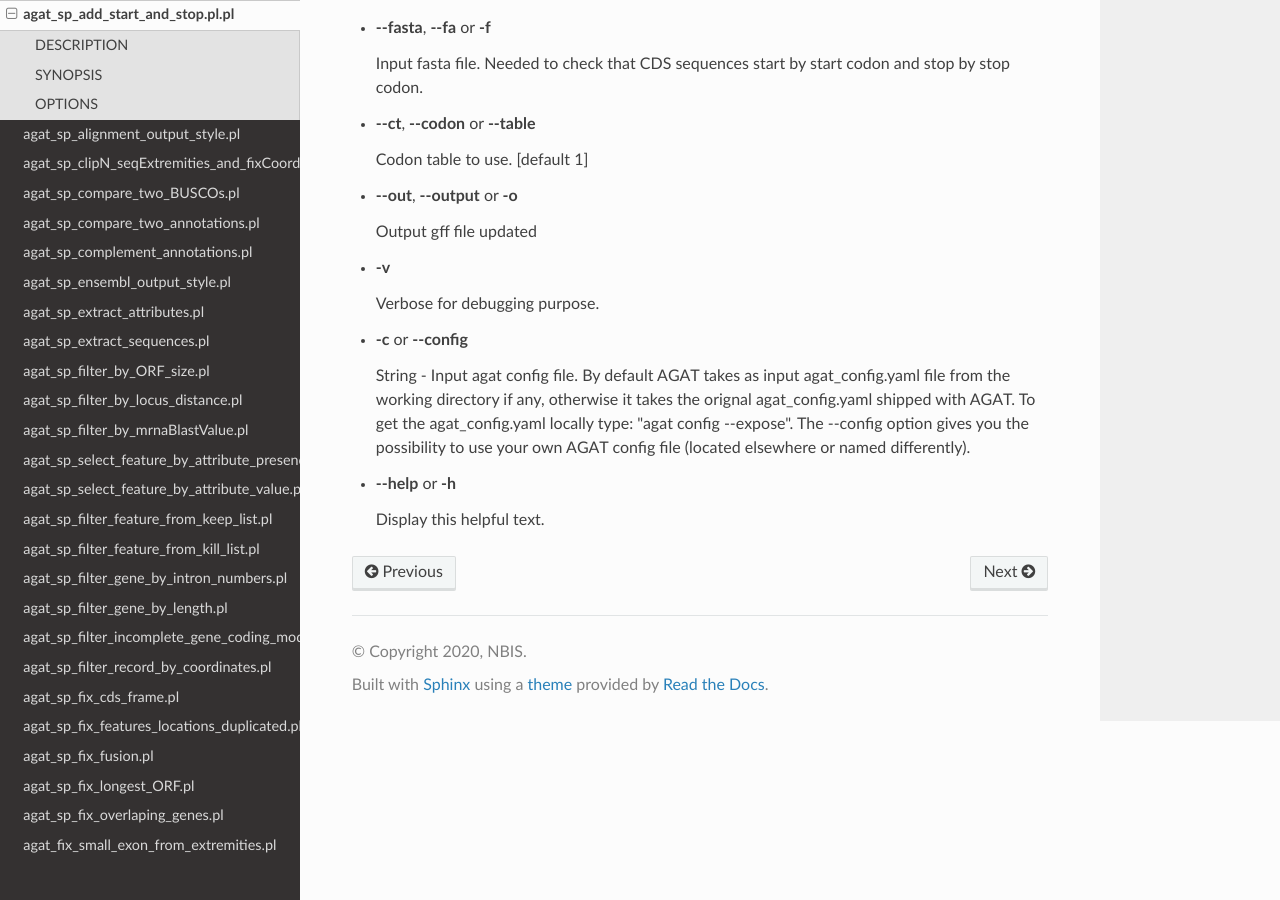
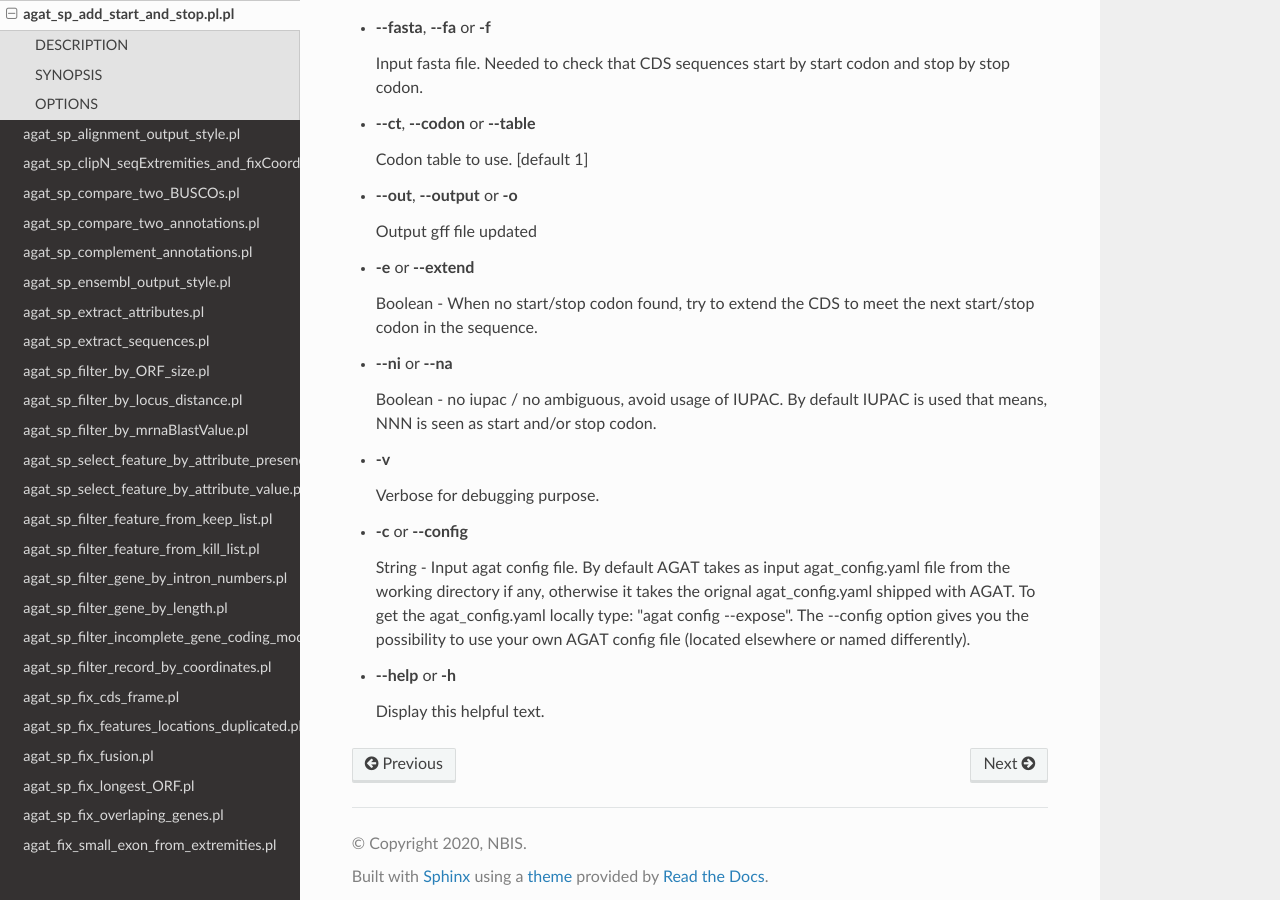
Before and after one commit to NBISweden/AGAT, a Sphinx documentation site: the page built from docs/tools/agat_sp_add_start_and_stop.md, in a window 1280 px wide and 900 px high, scrolled down 563 px. Built offline with Sphinx 7.4.7 and the Read the Docs theme 2.0.0, drawn with Linux system fonts in a browser that asks for light colours; pages that are not in the unit, such as notebooks, are missing from menus.

Commit message:
update to reflect add of option na/ni and -e/--extend

```diff
--- a/docs/tools/agat_sp_add_start_and_stop.md
+++ b/docs/tools/agat_sp_add_start_and_stop.md
@@ -31,6 +31,14 @@ agat_sp_add_start_and_stop.pl.pl --help
 
     Output gff file updated
 
+- **-e** or **--extend**
+
+    Boolean - When no start/stop codon found, try to extend the CDS to meet the next start/stop codon in the sequence.
+
+- **--ni** or **--na**
+
+    Boolean - no iupac / no ambiguous, avoid usage of IUPAC. By default IUPAC is used that means, NNN is seen as start and/or stop codon.
+
 - **-v**
 
     Verbose for debugging purpose.
```
